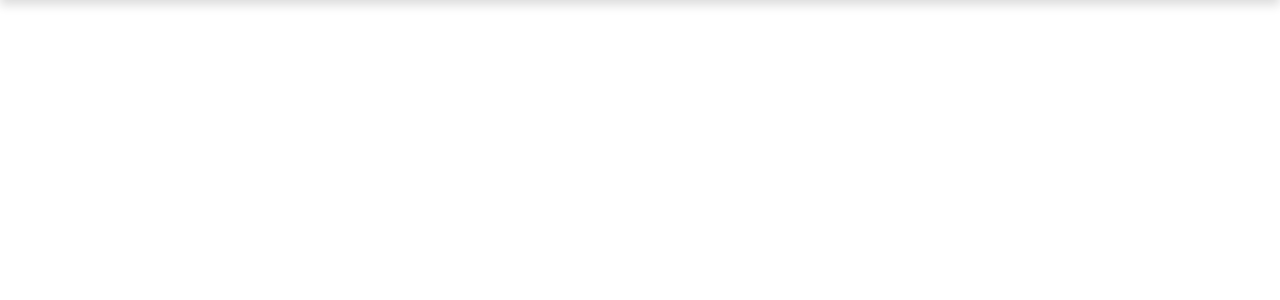
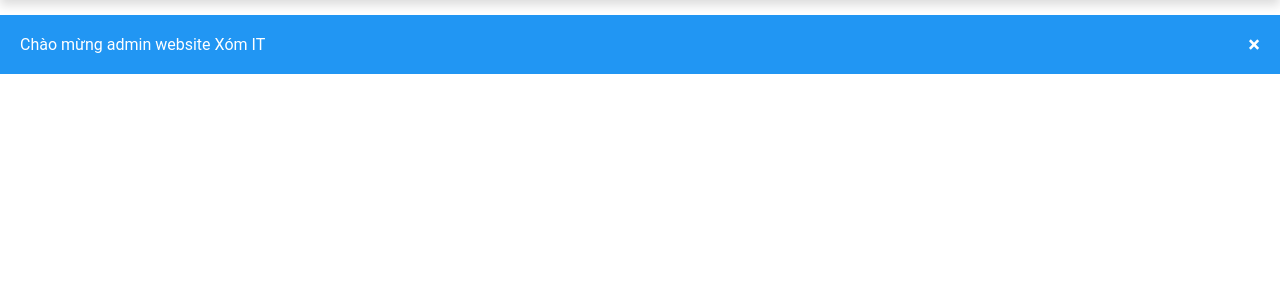
Before and after one commit to phuong083/phuong1234, a PHP site: page /admin_panel.php in a window 1280 px wide. Shown: the part 46-346 px from the top of the page. Run offline with PHP 8.4, Linux system fonts and the light colour scheme.

Commit message:
sua lan 3

```diff
--- a/admin_panel.php
+++ b/admin_panel.php
@@ -4,3 +4,7 @@
 	$page = 'admin_panel';
 	include 'admin_header.php';
 ?>
+<div class="alert">
+  <span class="closebtn" onclick="this.parentElement.style.display='none';">&times;</span>
+  Chào mừng admin website Xóm IT
+</div>
--- a/css/style.css
+++ b/css/style.css
@@ -219,6 +219,7 @@ a:hover{
 	border: 2px solid #4CAF50;
 
 }
+/* */
 input[type=submit]{
 	background-color: #4CAF50;
 	color:white;
@@ -294,3 +295,27 @@ input[type=submit]:hover{
 	float: right;
 	width: 25%;
 }
+/* Hop tu canh bao */
+.alert {
+    padding: 20px;
+    background-color: #2196F3;
+    color: white;
+    margin-top: 15px;
+}
+
+/* Nút tat hop thu canh bao */
+.closebtn {
+    margin-left: 15px;
+    color: white;
+    font-weight: bold;
+    float: right;
+    font-size: 22px;
+    line-height: 20px;
+    cursor: pointer;
+    transition: 0.3s;
+}
+
+/* When moving the mouse over the close button */
+.closebtn:hover {
+    color: black;
+}
```
Also changed, not shown: logout.php (line endings or trailing spaces).
